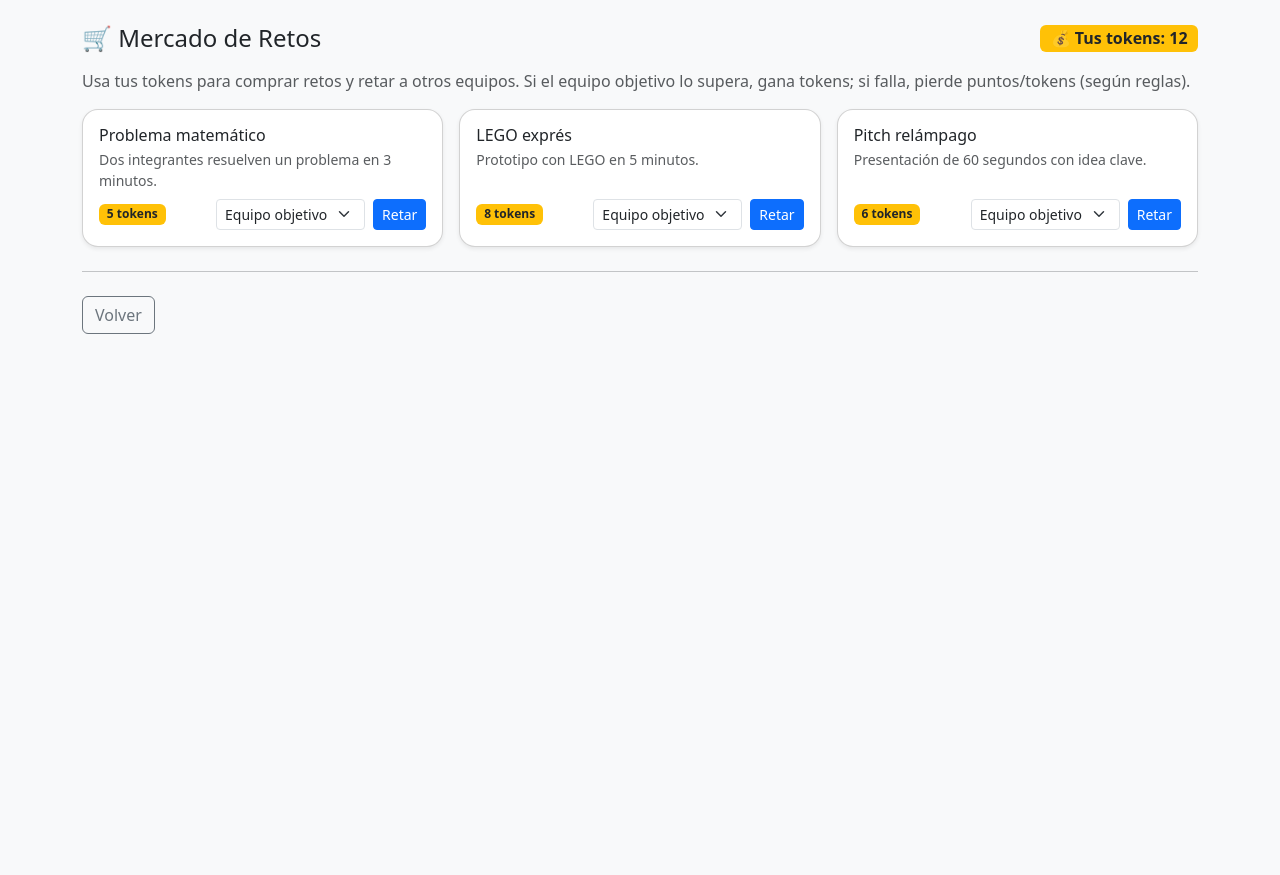
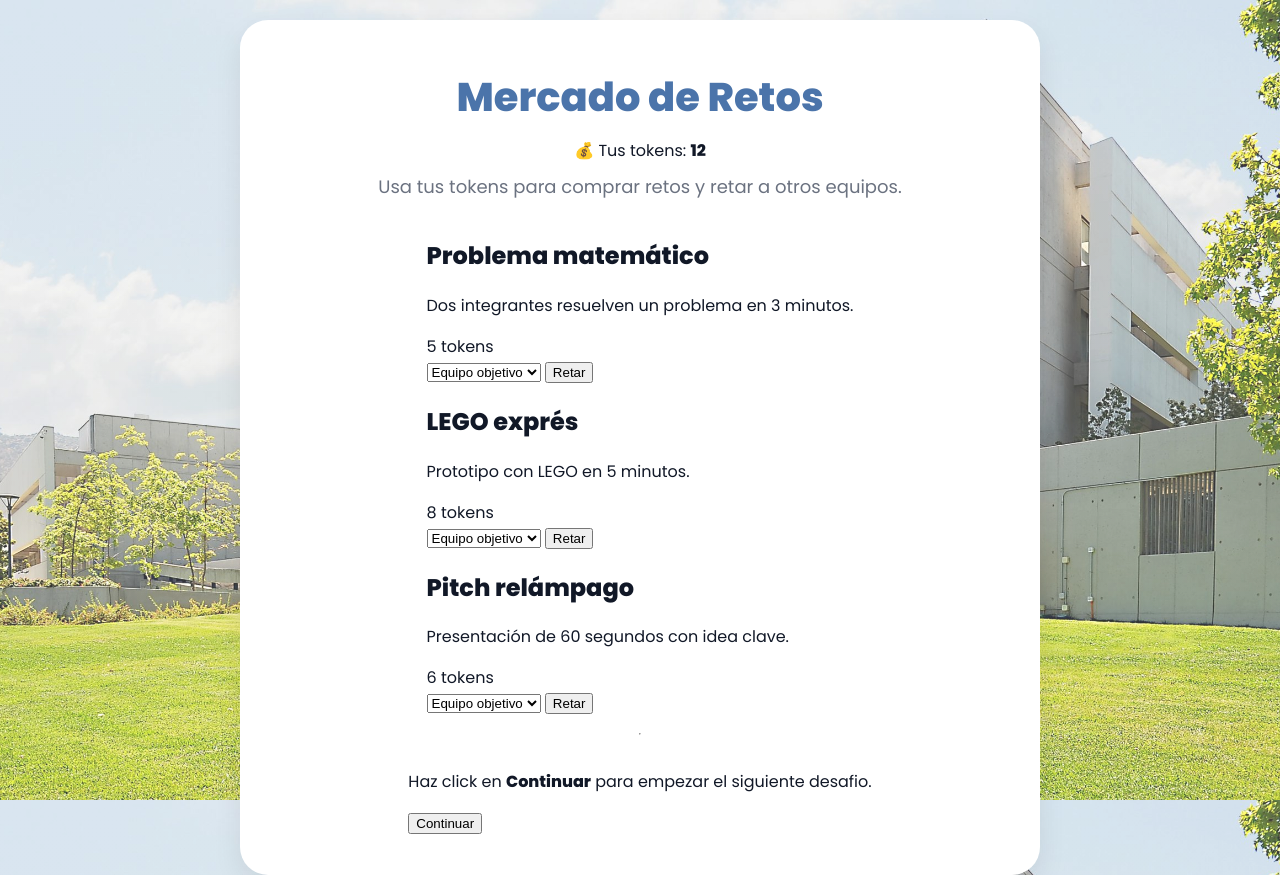
Before and after one commit to leoUDD/PROYECTO-INGENIERIA-DE-SOFTWARE, a Django app: page /market/ in a window 1280 px wide. Before the commit the page ends 334 px from the top, so only its background shows below. Run offline with Django 5.2, Linux system fonts and the light colour scheme.

Commit message:
+ fix a estilo general del proyecto + comentarios para el futuro desarrollo del proyecto

```diff
--- a/juego/templates/market.html
+++ b/juego/templates/market.html
@@ -1,23 +1,28 @@
+{% load static %}
+{% include "atajos.html" %}
 <!DOCTYPE html>
 <html lang="es">
 <head>
   <meta charset="utf-8" />
   <meta name="viewport" content="width=device-width, initial-scale=1" />
   <title>Misión Emprende UDD — Mercado de Retos</title>
-  <link href="https://cdn.jsdelivr.net/npm/bootstrap@5.3.2/dist/css/bootstrap.min.css" rel="stylesheet">
-  <style>
-    .card { border-radius: 1rem; }
-    .btn-disabled { pointer-events: none; opacity: .6; }
-  </style>
+  <link href="https://fonts.googleapis.com/css2?family=Poppins:wght@300;400;600;800&display=swap" rel="stylesheet">
+  <link rel="stylesheet" href="{% static 'css/estilo_conocidos.css' %}" />
+
 </head>
-<body class="bg-light">
-<div class="container py-4">
-  <div class="d-flex justify-content-between align-items-center mb-3">
-    <h1 class="h4 mb-0">🛒 Mercado de Retos</h1>
-    <span class="badge bg-warning text-dark fs-6">💰 Tus tokens: <strong id="balance">{{ user_tokens }}</strong></span>
-  </div>
+<body>
+  <main class="phone" role="region" aria-label="Mercado de Retos">
+    <h1 class="title">Mercado de Retos</h1>
 
-  <!-- mensajes -->
+    <span class="badge bg-warning text-dark fs-6">
+      💰 Tus tokens: <strong id="balance">{{ user_tokens }}</strong>
+    </span>
+
+    <p class="subtitle">
+      Usa tus tokens para comprar retos y retar a otros equipos.
+    </p>
+
+    <!-- Mensajes -->
     {% if messages %}
       <div class="mb-3">
         {% for message in messages %}
@@ -26,11 +31,9 @@
       </div>
     {% endif %}
 
-  <p class="text-muted">Usa tus tokens para comprar retos y retar a otros equipos. Si el equipo objetivo lo supera, gana tokens; si falla, pierde puntos/tokens (según reglas).</p>
-
-  <div class="row g-3">
+    <div class="row mt-4">
       {% for c in challenges %}
-      <div class="col-md-4">
+        <div class="col-md-4 mb-3">
           <div class="card h-100 shadow-sm">
             <div class="card-body d-flex flex-column">
               <h2 class="h6 mb-1">{{ c.title }}</h2>
@@ -39,7 +42,6 @@
               <div class="d-flex align-items-center justify-content-between mt-auto">
                 <span class="badge bg-warning text-dark">{{ c.cost }} tokens</span>
 
-              <!-- 🔧 OJO: sin namespace 'juego' -->
                 <form method="post" action="{% url 'issue_challenge' c.id %}" class="d-flex gap-2 align-items-center">
                   {% csrf_token %}
                   <select class="form-select form-select-sm" name="target_team_id" required style="width:auto;">
@@ -48,23 +50,33 @@
                       <option value="{{ t.id }}">{{ t.name }}</option>
                     {% endfor %}
                   </select>
-                <button class="btn btn-primary btn-sm buy-btn" data-cost="{{ c.cost }}" type="submit">Retar</button>
+                  <button class="btn btn-primary btn-sm buy-btn" data-cost="{{ c.cost }}" type="submit">
+                    Retar
+                  </button>
                 </form>
               </div>
             </div>
           </div>
         </div>
       {% empty %}
-      <div class="col-12"><p class="text-muted">No hay retos disponibles.</p></div>
+        <div class="col-12">
+          <p class="text-muted">No hay retos disponibles.</p>
+        </div>
       {% endfor %}
     </div>
 
     <hr class="my-4">
-  <a href="/" class="btn btn-outline-secondary">Volver</a>
+      <div class="next-step">
+        <p>Haz click en <strong>Continuar</strong> para empezar el siguiente desafio.</p>
+        <button class="btn primary" id="btnContinuar">Continuar</button>
       </div>
+  </main>
 
   <script>
-  // Deshabilita botón si no alcanza el saldo
+    document.getElementById('btnContinuar').addEventListener('click', () => {
+      window.location.href = "{% url 'lego' %}";
+    });
+    // Deshabilita el botón si no alcanza el saldo
     const balance = parseInt(document.getElementById('balance').textContent || '0', 10);
     document.querySelectorAll('.buy-btn').forEach(btn => {
       const cost = parseInt(btn.dataset.cost, 10);
@@ -73,6 +85,7 @@
         btn.textContent = 'Sin saldo';
       }
     });
+
   </script>
 </body>
 </html>
--- a/juego/templates/transicioncreatividad.html
+++ b/juego/templates/transicioncreatividad.html
@@ -33,7 +33,7 @@
 
   <script>
     document.getElementById('btnContinuar').addEventListener('click', () => {
-      window.location.href = "{% url 'lego' %}";
+      window.location.href = "{% url 'market' %}";
     });
   </script>
 </body>
--- a/juego/views.py
+++ b/juego/views.py
@@ -217,6 +217,17 @@ def registraralumnos(request):
 def market_view(request):
     # Saldo temporal (luego se conectará con la BD)
     user_tokens = 12
+    '''
+    nota para el futuro
+    para incorporar el saldo de tokens, tenemos que agarrar el grupo defininiendolo:
+    grupo = (models.Grupo.objects.get(idgrupo=ID_DEL_GRUPO)), para esto sacamos el id del grupo tambien, lo podemos sacar con url
+    si tenemos el id del grupo, cambiamos other_teams para que no muestre el mismo grupo
+    (also asi)
+    luego, usamos grupo.tokensgrupo en vez de 12 en user_tokens
+    ya esta la logica de no dejar que se haga el reto de no tener suficientes tokens pero deberiamos integrar que reste los tokens al hacer el reto
+    eso seria !
+    - Sebastian (probablemente programara esto el pero documento esto por si alguien mas lo quiere hacer/para mi propio uso)
+    '''
 
     # Catálogo de retos disponibles
     challenges = [
@@ -227,8 +238,9 @@ def market_view(request):
 
     # Equipos a los que se puede retar (de ejemplo)
     other_teams = [
-        {"id": 2, "name": "Equipo Beta"},
-        {"id": 3, "name": "Equipo Gamma"},
+        {"id": 2, "name": "Equipo 2"},
+        {"id": 3, "name": "Equipo 3"},
+        {"id": 3, "name": "Equipo 4"},
     ]
 
     context = {
@@ -316,4 +328,4 @@ def peer_review_view(request, session_id):
         # Aquí podrías procesar y guardar; por ahora solo mostramos "enviado"
         context["submitted"] = True
 
-    return render(request, "evaluation/peer_review.html", context)
+    return render(request, "peer_review.html", context)
```
Also changed, not shown: juego/templates/pitch.html (+10 -0 lines). Lines whose indentation alone changed are shown as unchanged.
